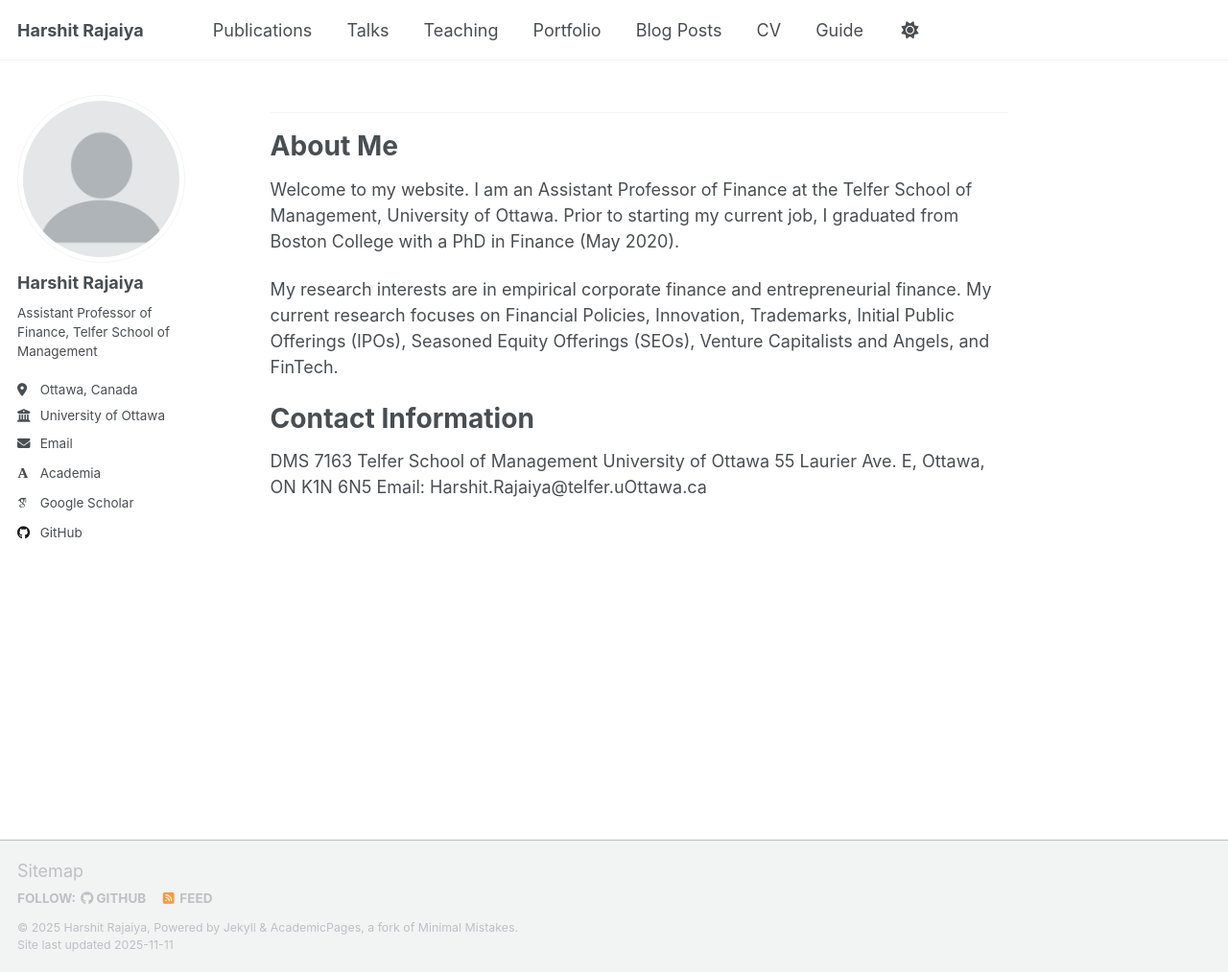
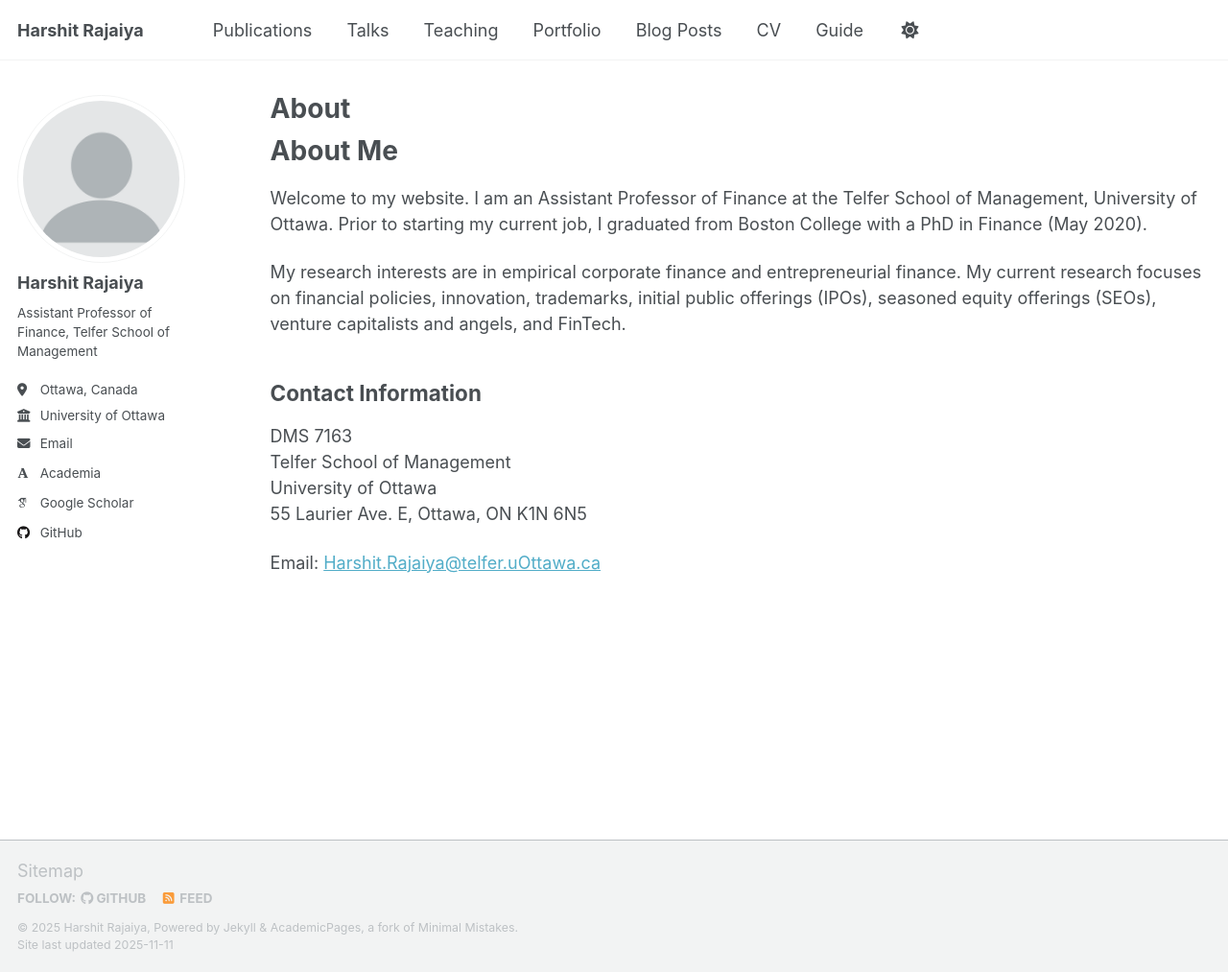
Before and after one commit to hrajaiya/harshitrajaiya.github.io, a Jekyll site: the page built from _pages/about.md, in a window 1280 px wide and 1013 px high. Shown: the whole window at 96% size. Built offline with Jekyll 4.4.1, drawn with Linux system fonts in a browser that asks for light colours; some web fonts are replaced; a script that is not in the unit is left out.

Commit message:
Update about.md

```diff
--- a/_pages/about.md
+++ b/_pages/about.md
@@ -1,15 +1,21 @@
+---
+layout: archive
+title: "About"
+permalink: /about/
+author_profile: true
 ---
 
-About Me
-======
+# About Me
+
 Welcome to my website. I am an Assistant Professor of Finance at the Telfer School of Management, University of Ottawa. Prior to starting my current job, I graduated from Boston College with a PhD in Finance (May 2020).
 
-My research interests are in empirical corporate finance and entrepreneurial finance. My current research focuses on Financial Policies, Innovation, Trademarks, Initial Public Offerings (IPOs), Seasoned Equity Offerings (SEOs), Venture Capitalists and Angels,  and FinTech.
+My research interests are in empirical corporate finance and entrepreneurial finance. My current research focuses on financial policies, innovation, trademarks, initial public offerings (IPOs), seasoned equity offerings (SEOs), venture capitalists and angels, and FinTech.
 
-Contact Information
-======
+## Contact Information
+
 DMS 7163
 Telfer School of Management
 University of Ottawa
 55 Laurier Ave. E, Ottawa, ON K1N 6N5
-Email: Harshit.Rajaiya@telfer.uOttawa.ca
+
+Email: [Harshit.Rajaiya@telfer.uOttawa.ca](mailto:Harshit.Rajaiya@telfer.uOttawa.ca)
```
